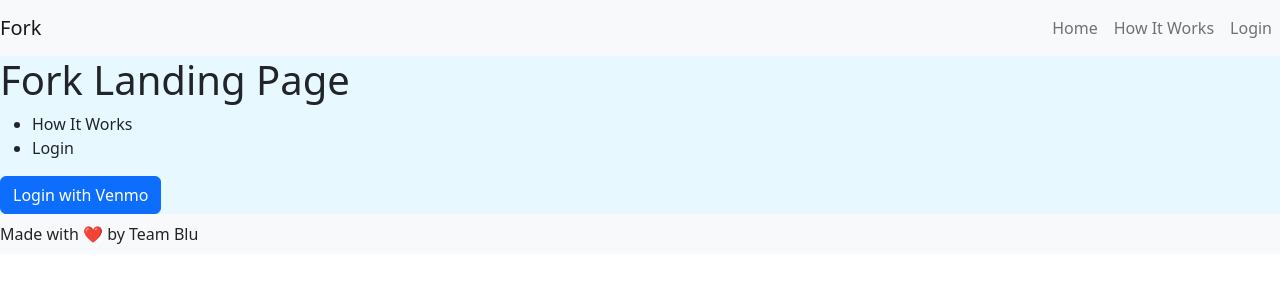
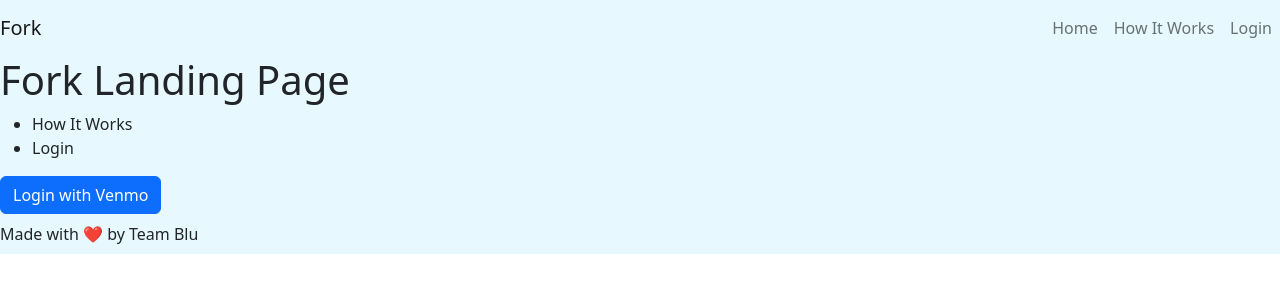
Before and after one commit to kevincakey/CS180-Fork, a React (Create React App) app: page / in a window 1280 px wide. Shown: the top 300 px of the page. Built offline with nearby package versions, Linux system fonts and the light colour scheme.

Commit message:
matched footer and navbar color to bg

```diff
--- a/src/App.js
+++ b/src/App.js
@@ -16,8 +16,8 @@ export default class Page extends React.Component {
   render(){
     return(
       <div style={{backgroundColor: "#e7f8ff"}}>
-       <nav class="navbar navbar-expand-lg navbar-light bg-light" >
-          <a class="navbar-brand justify-content-end" href="#">Fork</a>
+       <nav class="navbar navbar-expand-lg navbar-light" style={{backgroundColor: "#e7f8ff"}}>
+          <a class="navbar-brand justify-content-end" href="#" style={{backgroundColor: "#e7f8ff"}}>Fork</a>
           <button class="navbar-toggler" type="button" data-toggle="collapse" data-target="#navbarSupportedContent" aria-controls="navbarSupportedContent" aria-expanded="false" aria-label="Toggle navigation">
             <span class="navbar-toggler-icon"></span>
           </button>
@@ -45,7 +45,7 @@ export default class Page extends React.Component {
         </ul>
         <Button> Login with Venmo </Button>
 
-          <Navbar bg="light" expand="lg">
+          <Navbar bg="#e7f8ff" expand="lg">
           <Nav.Link href="#action1">Made with ❤️ by Team Blu </Nav.Link>
           </Navbar>
 
```
